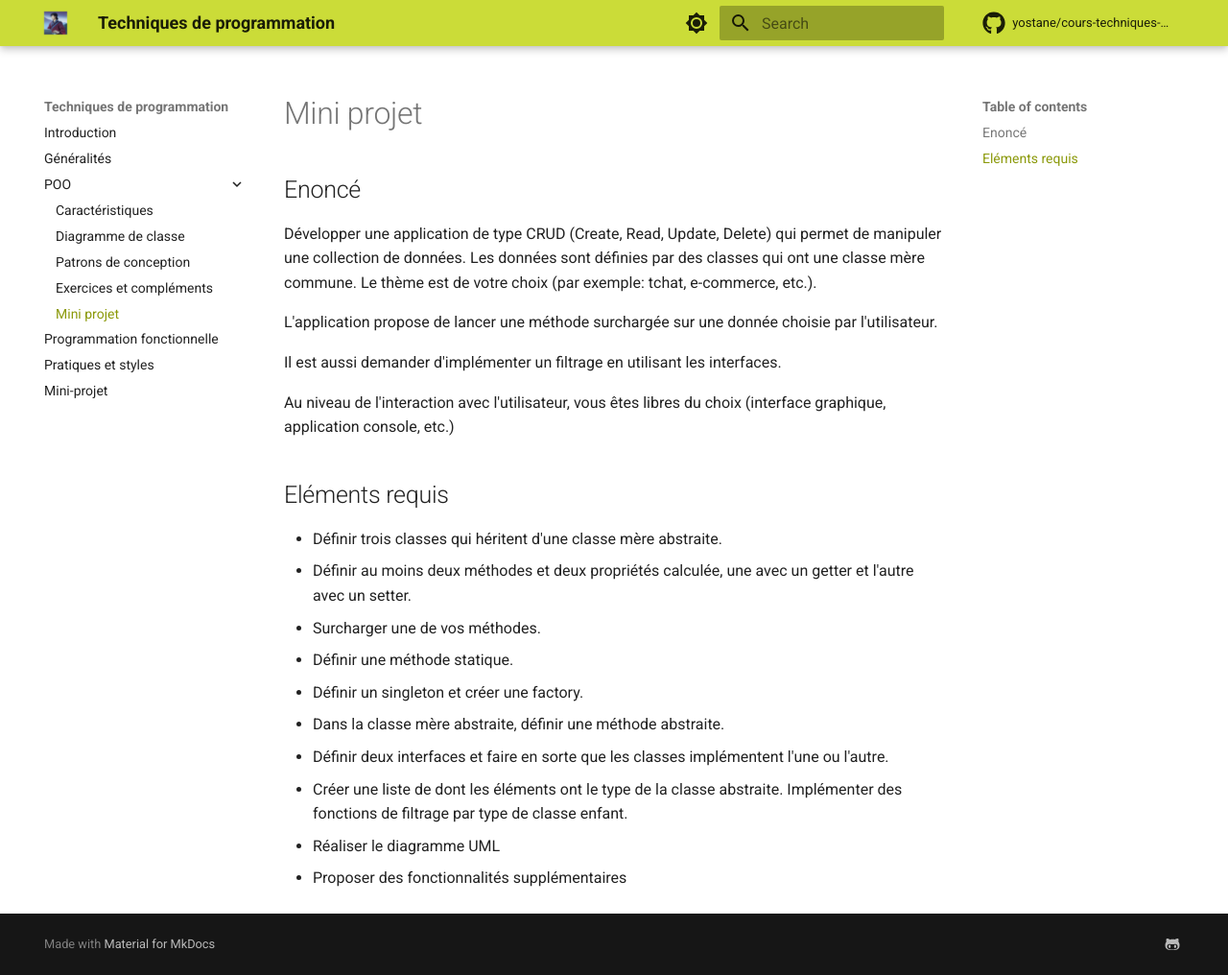
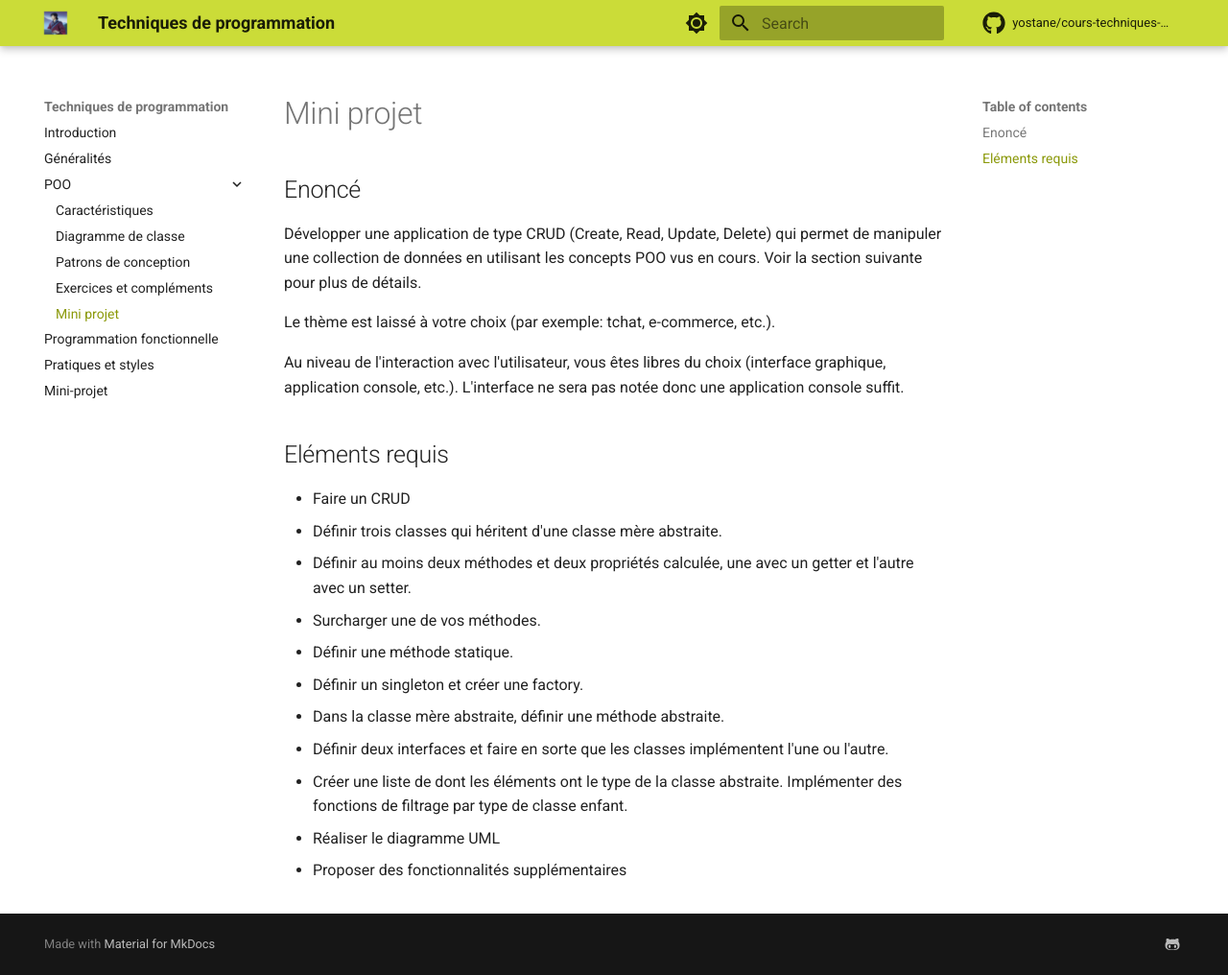
Before and after one commit to yostane/cours-techniques-de-programmation, an MkDocs documentation site: the page built from docs/poo/projet.md, in a window 1280 px wide and 1016 px high. Shown: the whole window at 96% size. Built offline with MkDocs 1.6.1 and Material for MkDocs 9.7.7, drawn with Linux system fonts in a browser that asks for light colours; comment, search, counter and statistics services are not loaded.

Commit message:
Ajout de clarifications au niveau du projet

```diff
--- a/docs/poo/projet.md
+++ b/docs/poo/projet.md
@@ -2,18 +2,17 @@
 
 ## Enoncé
 
-Développer une application de type CRUD (Create, Read, Update, Delete) qui permet de manipuler une collection de données.
-Les données sont définies par des classes qui ont une classe mère commune.
-Le thème est de votre choix (par exemple: tchat, e-commerce, etc.).
+Développer une application de type CRUD (Create, Read, Update, Delete) qui permet de manipuler une collection de données en utilisant les concepts POO vus en cours.
+Voir la section suivante pour plus de détails.
 
-L'application propose de lancer une méthode surchargée sur une donnée choisie par l'utilisateur.
+Le thème est laissé à votre choix (par exemple: tchat, e-commerce, etc.).
 
-Il est aussi demander d'implémenter un filtrage en utilisant les interfaces.
-
-Au niveau de l'interaction avec l'utilisateur, vous êtes libres du choix (interface graphique, application console, etc.)
+Au niveau de l'interaction avec l'utilisateur, vous êtes libres du choix (interface graphique, application console, etc.).
+L'interface ne sera pas notée donc une application console suffit.
 
 ## Eléments requis
 
+-   Faire un CRUD
 -   Définir trois classes qui héritent d'une classe mère abstraite.
 -   Définir au moins deux méthodes et deux propriétés calculée, une avec un getter et l'autre avec un setter.
 -   Surcharger une de vos méthodes.
```
